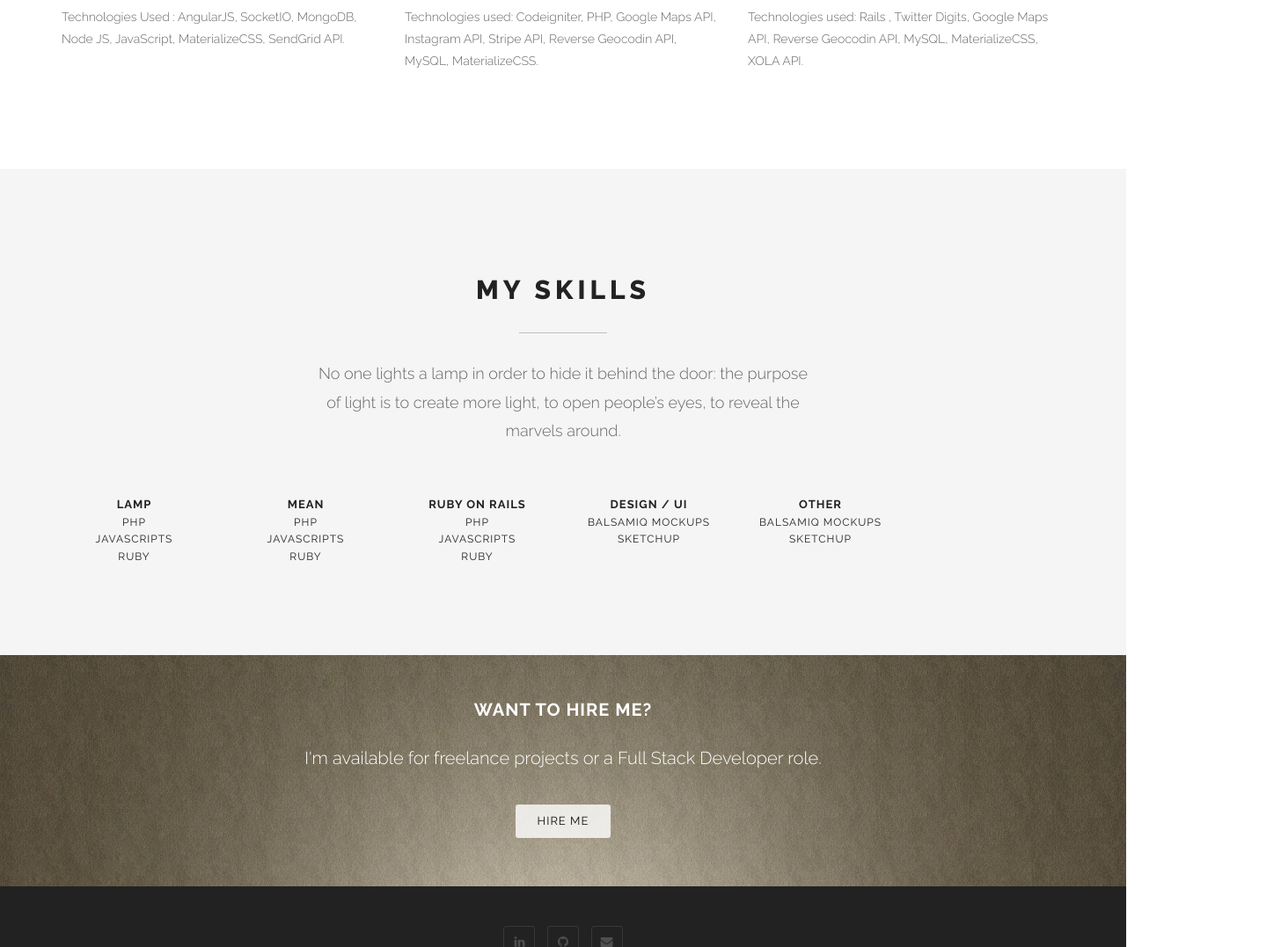
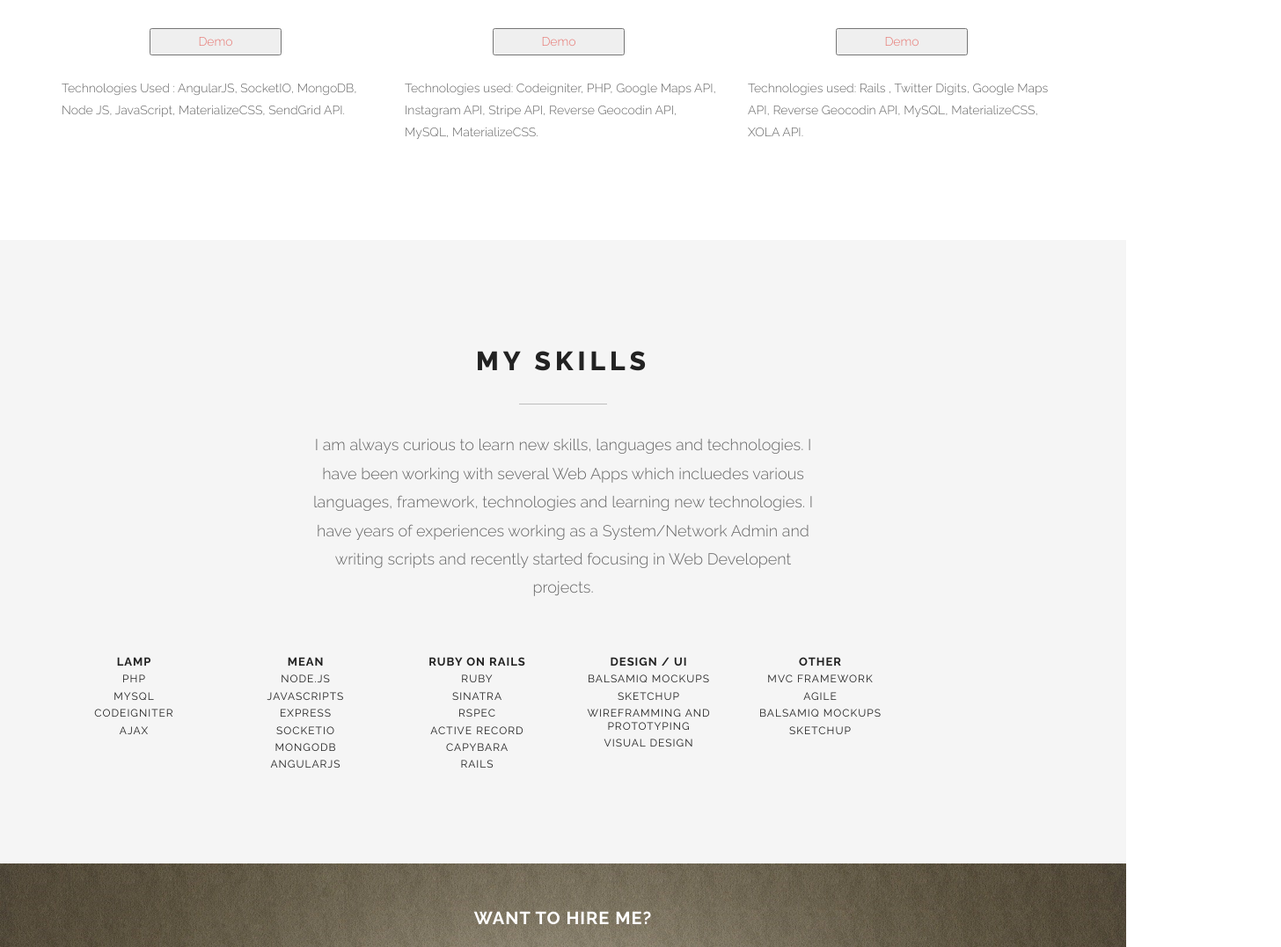
Before and after one commit to tshiwakoti/tshiwakoti-portfolio, a plain HTML site: page index.html in a window 1280 px wide. Shown: the part 2329-3406 px from the top of the page at 88% size, 1456 px wide, since content can reach past the window. Drawn offline with Linux system fonts and the light colour scheme.

Commit message:
Link to the projects and skills

```diff
--- a/assets/css/style.css
+++ b/assets/css/style.css
@@ -971,3 +971,10 @@ figure.effect-bubba:hover p {
 	}
 
 }
+
+input.demo{
+	width: 150px;
+	margin-left: 100px;
+	margin-bottom: 25px;
+	margin-top: 25px;
+}
--- a/index.html
+++ b/index.html
@@ -201,24 +201,24 @@
 
 
             <div class="row">
-
                 <div class="col-xs-12 col-sm-4 col-md-4">
 
-                    <a href="https://shareboard.herokuapp.com/#/"> <div class="grid wow zoomIn"> </a>
+                     <div class="grid wow zoomIn">
                         <figure class="effect-bubba">
-                            <a href="https://shareboard.herokuapp.com/#/"> <img src="assets/images/shareboard.png" alt="img01"/></a>
+                            <img src="assets/images/shareboard.png" alt="img01"/></a>
                             <figcaption>
                                 <h2>Shareboard</h2>
                                 <p>Online Lecture and Ideas Sharing Platform </p>
                             </figcaption>
                         </figure>
                     </div>
-
+										<a href="https://shareboard.herokuapp.com/#/"><input type = "Submit" class = "demo" value = "Demo"> </a>
 										<div class = "project_description">
 											<p> Technologies Used : AngularJS, SocketIO, MongoDB, Node JS, JavaScript, MaterializeCSS, SendGrid API.</p>
 										</div>
 
 								</div>
+
 
                 <div class="col-xs-12 col-sm-4 col-md-4">
 
@@ -231,6 +231,8 @@
                             </figcaption>
                         </figure>
                     </div>
+
+										<a href="http://52.89.239.38/"><input type = "Submit"  class ="demo" value = "Demo"> </a>
 
 										<div class = "project_description"
 											<p> Technologies used: Codeigniter, PHP, Google Maps API, Instagram API, Stripe API, Reverse Geocodin API, MySQL, MaterializeCSS. </p>
@@ -250,54 +252,14 @@
                         </figure>
                     </div>
 
+										<a href="https://venture-score.herokuapp.com/"><input type = "Submit" class = "demo" value = "Demo"> </a>
+
 										<div class = "project_description"
 											<p> Technologies used: Rails , Twitter Digits, Google Maps API, Reverse Geocodin API, MySQL, MaterializeCSS, XOLA API. </p>
 										</div>
 
 
                 </div>
-
-                <!-- <div class="col-xs-12 col-sm-4 col-md-4">
-
-                    <div class="grid wow zoomIn">
-                        <figure class="effect-bubba">
-                            <img src="assets/images/item-4.jpg" alt="img01"/>
-                            <figcaption>
-                                <h2>Bang <span>Bang</span></h2>
-                                <p>Lily likes to play with crayons and pencils</p>
-                            </figcaption>
-                        </figure>
-                    </div>
-
-                </div>
-
-                <div class="col-xs-12 col-sm-4 col-md-4">
-
-                    <div class="grid wow zoomIn">
-                        <figure class="effect-bubba">
-                            <img src="assets/images/item-5.jpg" alt="img01"/>
-                            <figcaption>
-                                <h2>Crypton <span>Dude</span></h2>
-                                <p>Lily likes to play with crayons and pencils</p>
-                            </figcaption>
-                        </figure>
-                    </div>
-
-                </div>
-
-                <div class="col-xs-12 col-sm-4 col-md-4">
-
-                    <div class="grid wow zoomIn">
-                        <figure class="effect-bubba">
-                            <img src="assets/images/item-6.jpg" alt="img01"/>
-                            <figcaption>
-                                <h2>Don't <span>Poke</span></h2>
-                                <p>Lily likes to play with crayons and pencils</p>
-                            </figcaption>
-                        </figure>
-                    </div>
-
-                </div> -->
 
             </div>
 
@@ -326,7 +288,11 @@
                                 <h2 class="pfblock-title">My Skills</h2>
                                 <div class="pfblock-line"></div>
                                 <div class="pfblock-subtitle">
-                                    No one lights a lamp in order to hide it behind the door: the purpose of light is to create more light, to open people’s eyes, to reveal the marvels around.
+                                    I am always curious to learn new skills, languages and technologies.
+																	  I have been working with several Web Apps which incluedes various languages,
+																		framework, technologies and learning new technologies. I have years of experiences working as a
+																		System/Network Admin and writing scripts and recently started focusing in Web Developent projects.
+
                                 </div>
                             </div>
 
@@ -338,22 +304,29 @@
 						<div class="col-sm-3 col-md-2 text-center">
 							<h3 class="text-center">LAMP</h3>
 							<h5> PHP </h5>
-							<h5> Javascripts </h5>
-							<h5> Ruby </h5>
+							<h5> MySQL </h5>
+							<h5> CodeIgniter </h5>
+							<h5> AJAX </h5>
 						</div>
 
 						<div class="col-sm-3 col-md-2 text-center">
 							<h3 class="text-center">MEAN</h3>
-							<h5> PHP </h5>
+							<h5> Node.JS </h5>
 							<h5> Javascripts </h5>
-							<h5> Ruby </h5>
+							<h5> Express </h5>
+							<h5> SocketIO </h5>
+							<h5> MongoDB </h5>
+							<h5> AngularJS </h5>
 						</div>
 
 						<div class="col-sm-3 col-md-2 text-center">
 							<h3 class="text-center">Ruby on Rails </h3>
-							<h5> PHP </h5>
-							<h5> Javascripts </h5>
 							<h5> Ruby </h5>
+							<h5> Sinatra </h5>
+							<h5> RSpec </h5>
+							<h5> Active Record </h5>
+							<h5> Capybara </h5>
+							<h5> Rails </h5>
 						</div>
 
 
@@ -362,11 +335,15 @@
 							<h3 class="text-center">Design / UI </h3>
 							<h5> balsamiq mockups </h5>
 							<h5> SketchUp </h5>
+							<h5> Wireframming and Prototyping </h5>
+							<h5> Visual Design </h5>
 						</div>
 
 						<div class="col-sm-5 col-md-2 text-center">
 
 							<h3 class="text-center">Other</h3>
+							<h5> MVC Framework </h5>
+							<h5> Agile </h5>
 							<h5> balsamiq mockups </h5>
 							<h5> SketchUp </h5>
 						</div>
```
